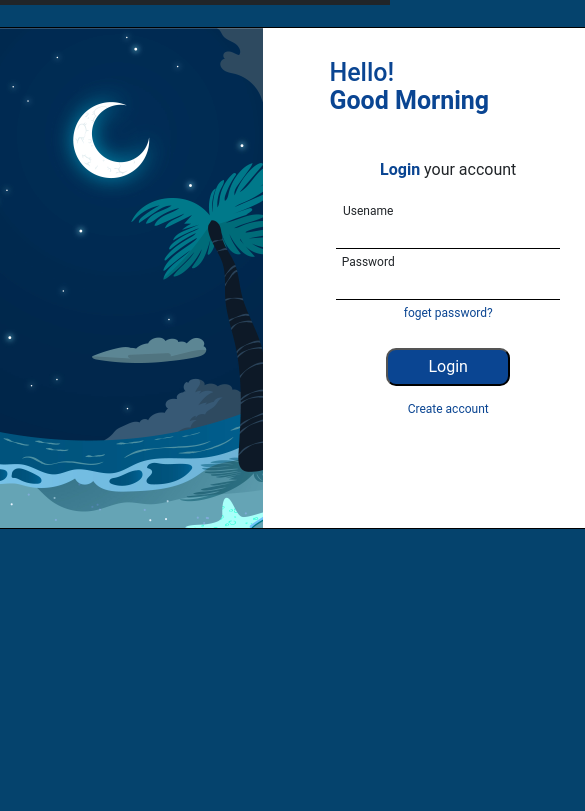
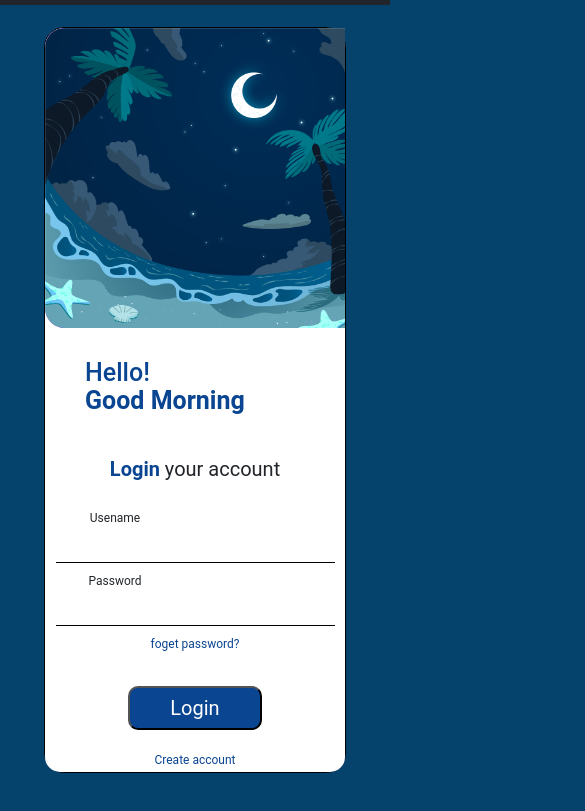
Before and after one commit to JoaoPedro-SA/Desafio-Landing-Page, a plain HTML site: page index.html in a window 390 px wide. Shown: the part 51-862 px from the top of the page, 585 px wide, since content can reach past the window. Drawn offline with nearby package versions, Linux system fonts and the light colour scheme.

Commit message:
atualização 5 MDS pode ser a ultima

```diff
--- a/Desafio_Landing_Page/Desafio.css
+++ b/Desafio_Landing_Page/Desafio.css
@@ -204,3 +204,33 @@ body {
 .container-fluid{
     display: flex;
 }
+
+@media screen and (max-width: 768px) {
+    body {
+       font-size: 20px;
+       margin: 0px;
+    }
+    .header {
+       display: none;
+    }
+    .container{
+        display: block;
+        margin-left: 0%;
+        margin-right: 0%;
+        padding: 0%;
+    }
+    .corpo{
+        margin: 0%;
+        padding: 0%;
+        margin-bottom: 10%;
+        margin-top: 20%;
+    }
+    .form{
+        margin: 0%;
+        margin-bottom: 4%;
+    }
+    .img{
+        height: 300px;
+        width: 300px;
+    }
+}
--- a/cadastro/styler22.css
+++ b/cadastro/styler22.css
@@ -55,7 +55,7 @@ body {
     display: grid;
     grid-template-columns: 60% 40%;
     grid-template-rows: auto;
-    grid-template-areas: "foto login login" ;
+    grid-template-areas: "foto login" ;
     gap: 0px;
     margin-left: 0%;
     padding-left: 0;
@@ -206,3 +206,39 @@ body {
     border-bottom: 1px solid black;
 
 }
+@media screen and (max-width: 768px) {
+
+    :root{
+        display: block;
+        margin: 0;
+        padding: 0%;
+    }
+    body {
+       font-size: 20px;
+       margin: 0px;
+    }
+    .header {
+       display: none;
+    }
+    .container{
+        display: block;
+        margin-left: 0%;
+        margin-right: 0%;
+        padding: 0%;
+    }
+    .corpo{
+        margin: 0%;
+        padding: 0%;
+        margin-bottom: 10%;
+        margin-top: 20%;
+        margin-left: 5%;
+        margin-right: 5%;    }
+    .form{
+        margin: 0%;
+        margin-bottom: 4%;
+    }
+    .img{
+        height: 100%;
+        width: 100%;
+    }
+}
--- a/styler.css
+++ b/styler.css
@@ -203,3 +203,33 @@ body {
 .container-fluid{
     display: flex;
 }
+
+@media screen and (max-width: 768px) {
+    body {
+       font-size: 20px;
+       margin: 0px;
+    }
+    .header {
+       display: none;
+    }
+    .container{
+        display: block;
+        margin-left: 0%;
+        margin-right: 0%;
+        padding: 0%;
+    }
+    .corpo{
+        margin: 0%;
+        padding: 0%;
+        margin-bottom: 10%;
+        margin-top: 20%;
+    }
+    .form{
+        margin: 0%;
+        margin-bottom: 4%;
+    }
+    .img{
+        height: 300px;
+        width: 300px;
+    }
+}
```
